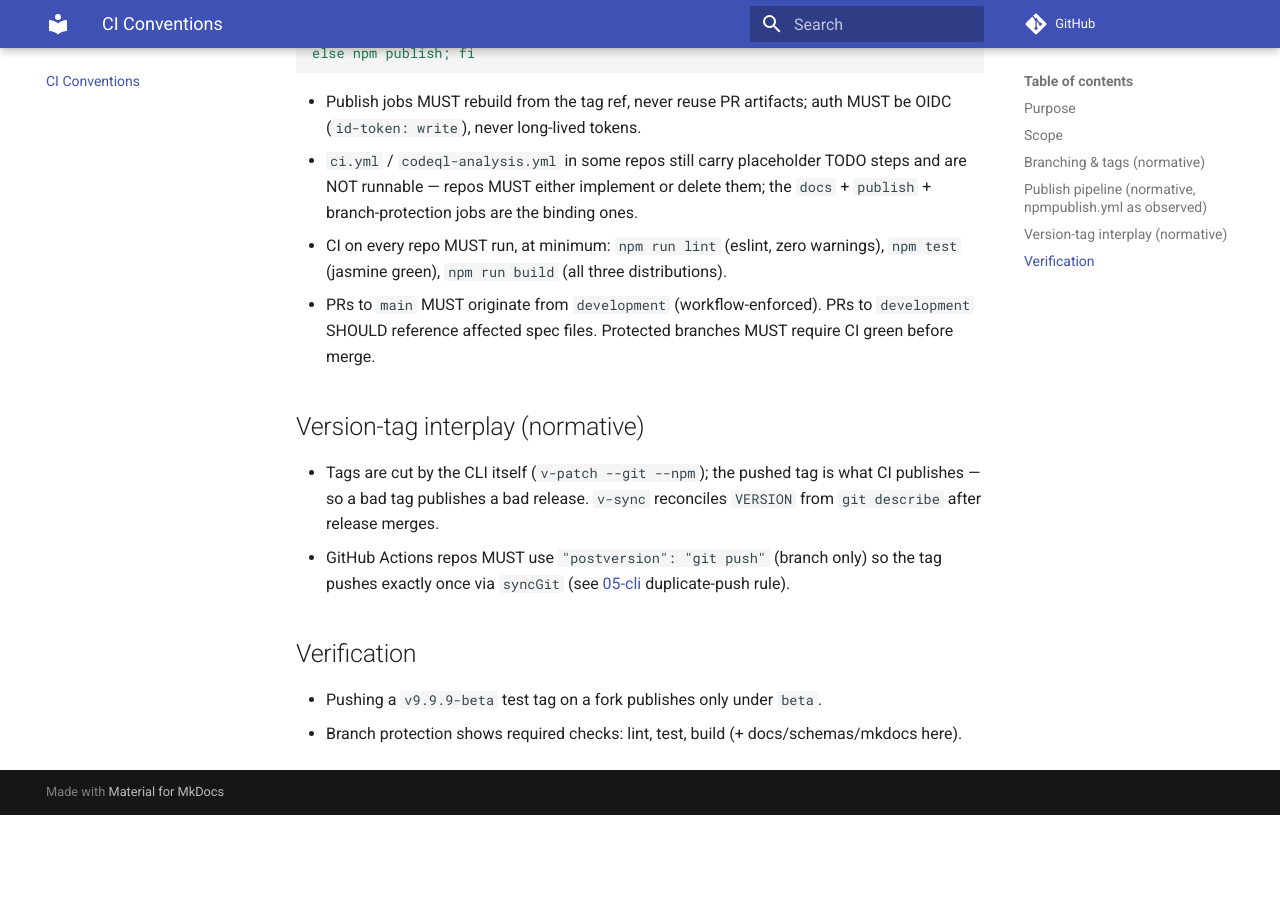
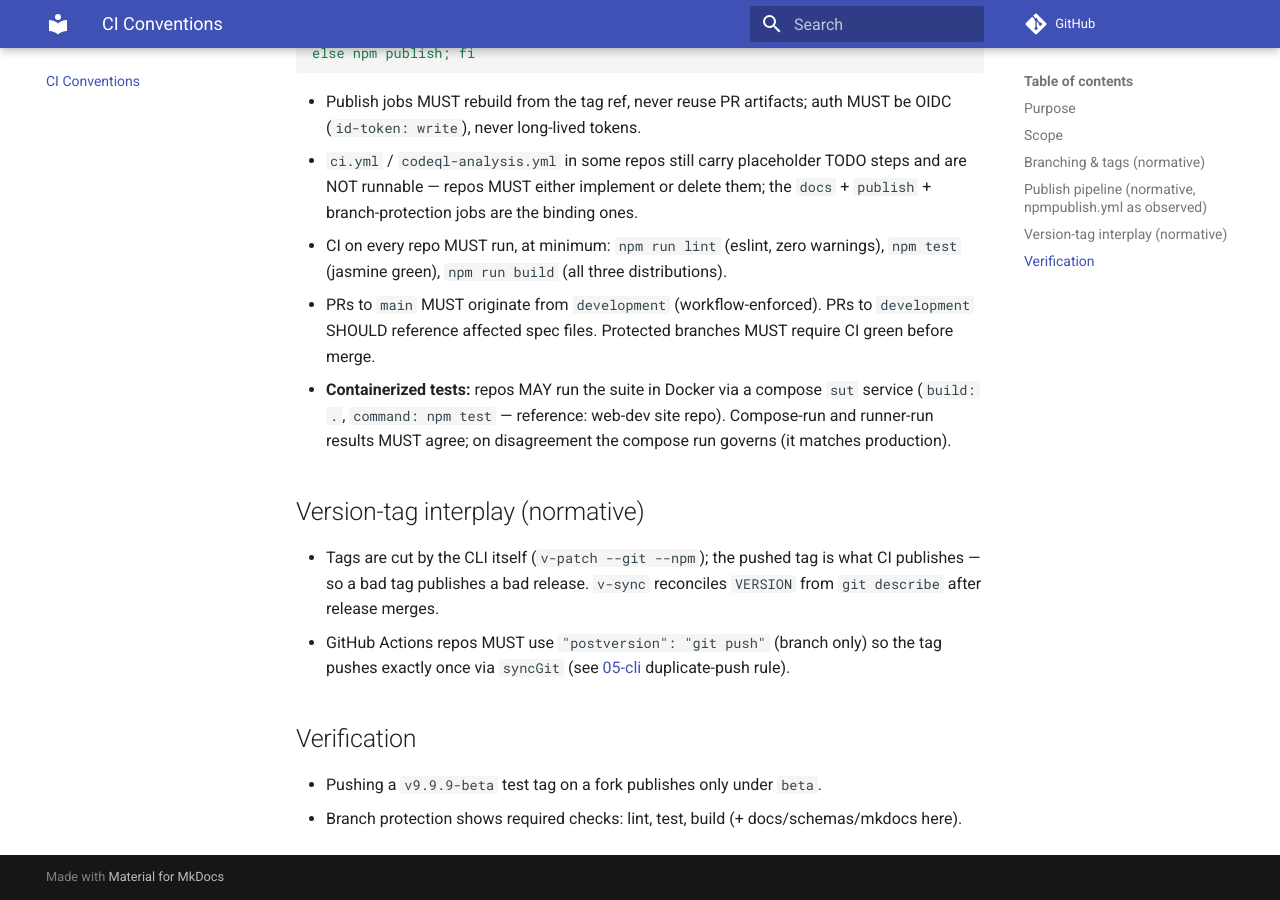
Before and after one commit to QCObjects/product-specs, an MkDocs documentation site: the page built from docs/08-ci-conventions.md, in a window 1280 px wide and 900 px high, scrolled down 908 px. Built offline with MkDocs 1.6.1 and Material for MkDocs 9.7.7, drawn with Linux system fonts in a browser that asks for light colours; comment, search, counter and statistics services are not loaded; before the commit the page ends 1723 px from its top, so only the background shows below that.

Commit message:
feat: containerized compose-test convention (08)

```diff
--- a/docs/08-ci-conventions.md
+++ b/docs/08-ci-conventions.md
@@ -42,6 +42,10 @@ else npm publish; fi
 - PRs to `main` MUST originate from `development` (workflow-enforced). PRs to
   `development` SHOULD reference affected spec files. Protected branches MUST
   require CI green before merge.
+- **Containerized tests:** repos MAY run the suite in Docker via a compose
+  `sut` service (`build: .`, `command: npm test` — reference: web-dev site
+  repo). Compose-run and runner-run results MUST agree; on disagreement the
+  compose run governs (it matches production).
 
 ## Version-tag interplay (normative)
 
```
